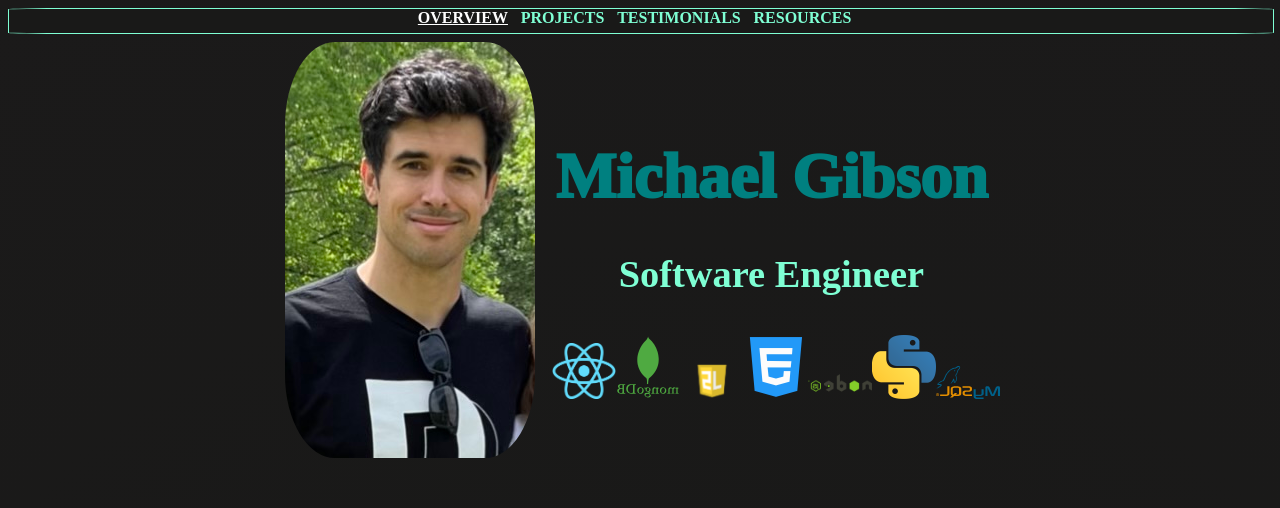
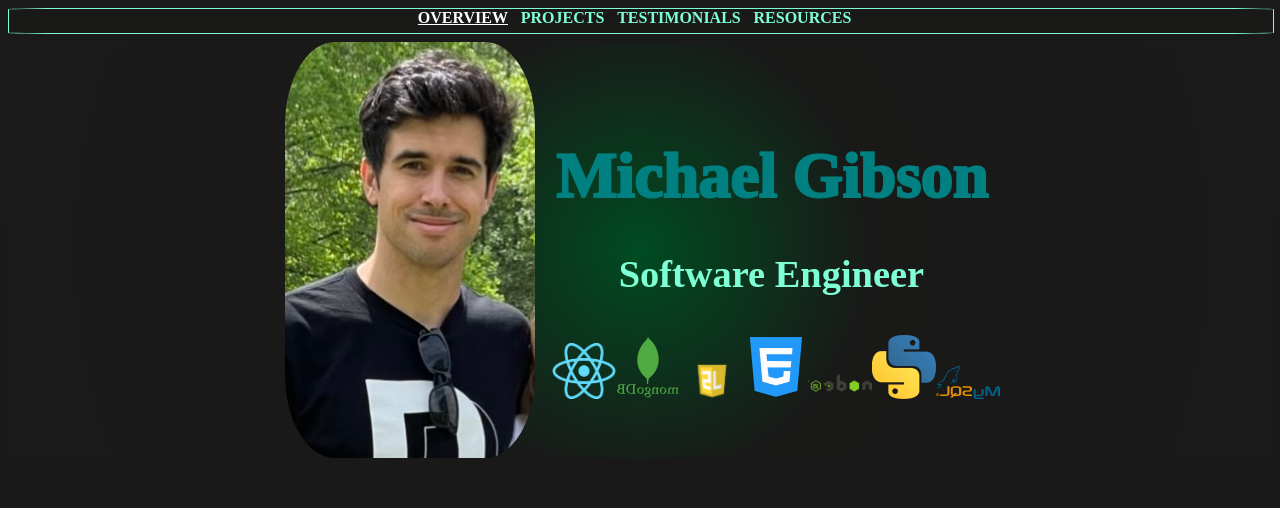
Before and after one commit to MGibson7/mgibson7portfolio, a React (Create React App) app: page / in a window 1280 px wide. Shown: the top 508 px of the page. Built offline with nearby package versions, Linux system fonts and the light colour scheme.

Commit message:
background change for overview

```diff
--- a/src/components/overview/overview.css
+++ b/src/components/overview/overview.css
@@ -4,6 +4,8 @@
     align-items: center;
     justify-content: center;
     margin-bottom: 10vh;
+    background: rgb(2,0,36);
+  background: radial-gradient(circle, rgb(0, 75, 33) 0%, rgba(25,25,24,1) 35%, rgb(27, 26, 26) 100%);
 }
 
 .left{
```
